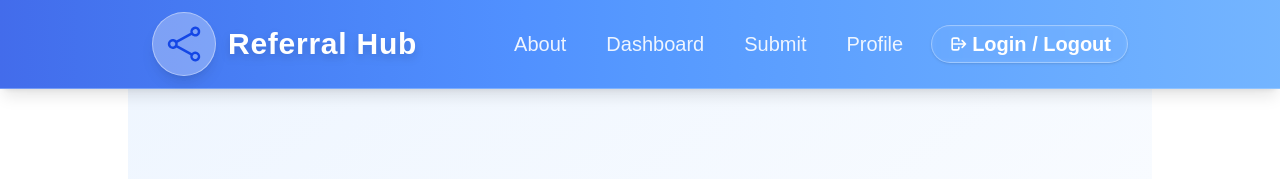
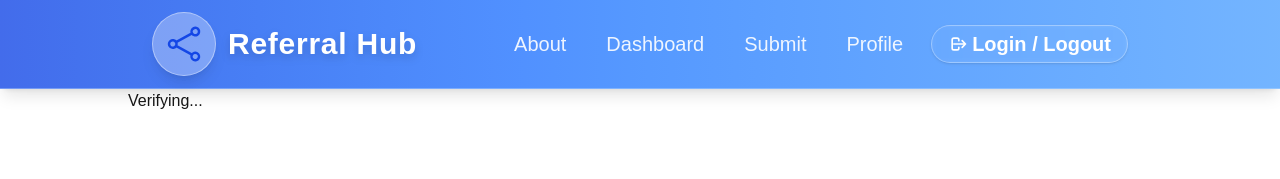
Before and after one commit to Cholycy/referral-hub, a Next.js app in the folder referral-hub/: page /reset-password in a window 1280 px wide. Shown: the top 179 px of the page. Built offline with nearby package versions, Linux system fonts and the light colour scheme; no server answers.

Commit message:
update reset page

```diff
--- a/referral-hub/app/reset-password/page.tsx
+++ b/referral-hub/app/reset-password/page.tsx
@@ -12,12 +12,12 @@ function ResetPasswordContent() {
   const searchParams = useSearchParams();
   const [newPassword, setNewPassword] = useState("");
   const [message, setMessage] = useState("");
-  const [loading, setLoading] = useState(false);
-  const access_token = searchParams.get('access_token');
-  const type = searchParams.get('type');
+  const [loading, setLoading] = useState(true);
   const [tokenReady, setTokenReady] = useState(false);
 
   useEffect(() => {
+    const access_token = searchParams.get('access_token');
+    const type = searchParams.get('type');
     // Check for access_token in URL (new Supabase flow)
     if (access_token && type === 'recovery') {
       setTokenReady(true); // token is ready, show form
@@ -25,7 +25,9 @@ function ResetPasswordContent() {
     } else {
       setTokenReady(false); // still waiting for token
     }
-  }, [access_token, type]);
+  }, [searchParams]);
+
+  if (loading) return <div>Verifying...</div>;
 
   const handleReset = async (e: React.FormEvent) => {
     e.preventDefault();
```
